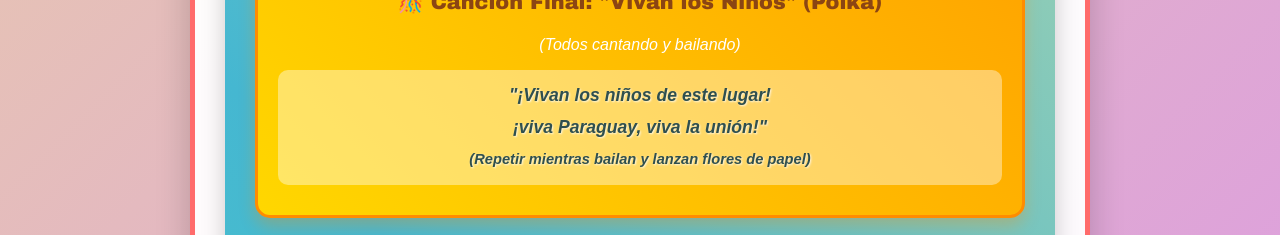
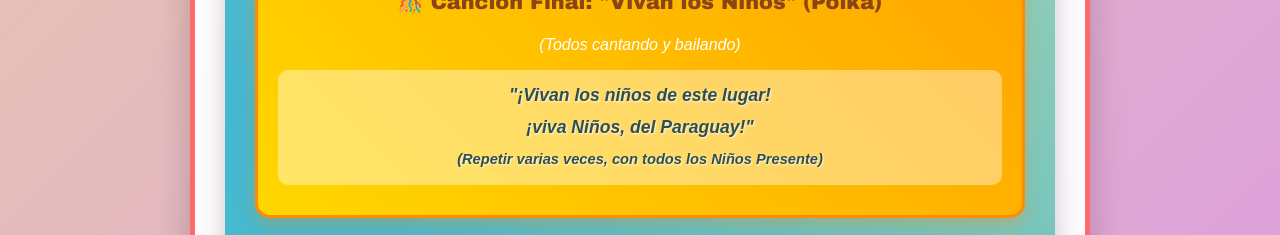
Before and after one commit to jufrancopy/music_academy, a plain HTML site: page libreto.html in a window 1280 px wide. Shown: the part 5336-5571 px from the top of the page. Drawn offline with Linux system fonts and the light colour scheme.

```diff
--- a/libreto.html
+++ b/libreto.html
@@ -598,8 +598,8 @@
                     <p><em>(Todos cantando y bailando)</em></p>
                     <div class="letra">
                         "¡Vivan los niños de este lugar!<br>
-                        ¡viva Paraguay, viva la unión!"<br>
-                        <small><em>(Repetir mientras bailan y lanzan flores de papel)</em></small>
+                        ¡viva Niños, del Paraguay!"<br>
+                        <small><em>(Repetir varias veces, con todos los Niños Presente)</em></small>
                     </div>
                 </div>
             </div>
```
